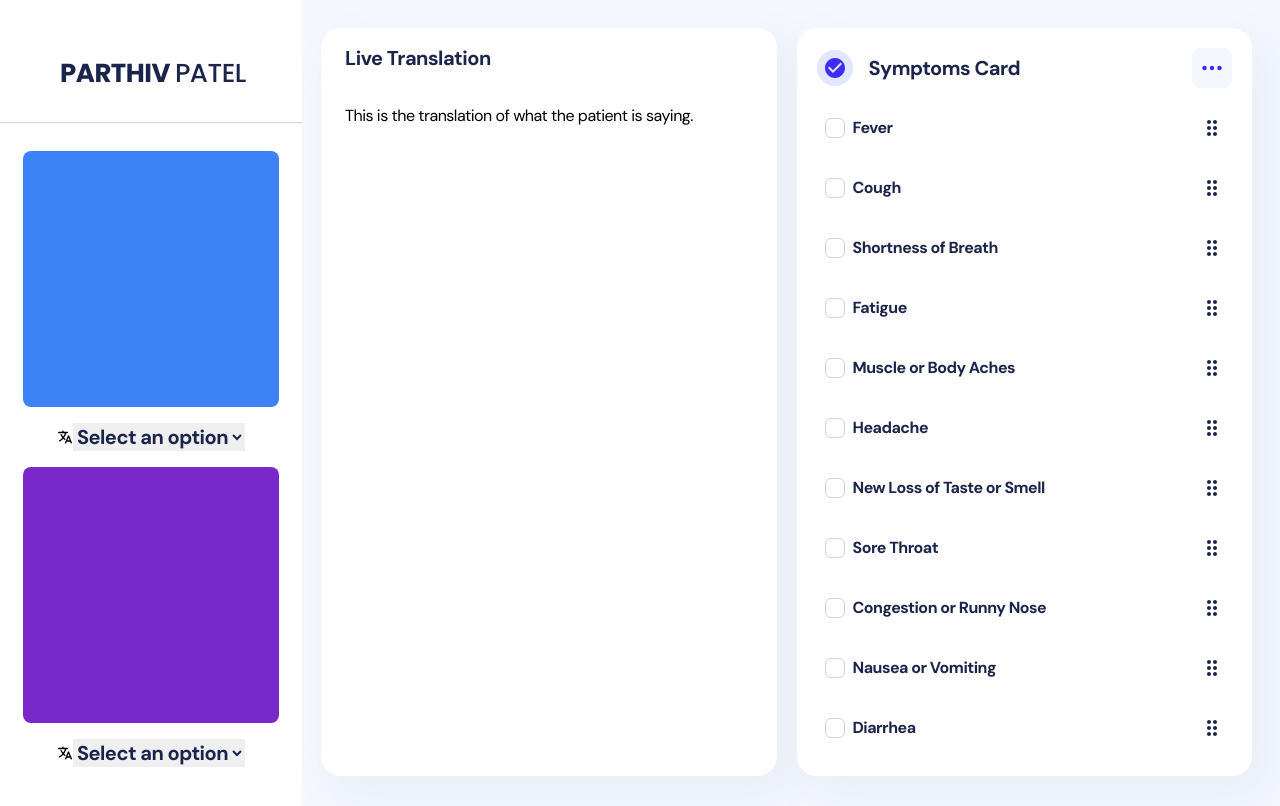
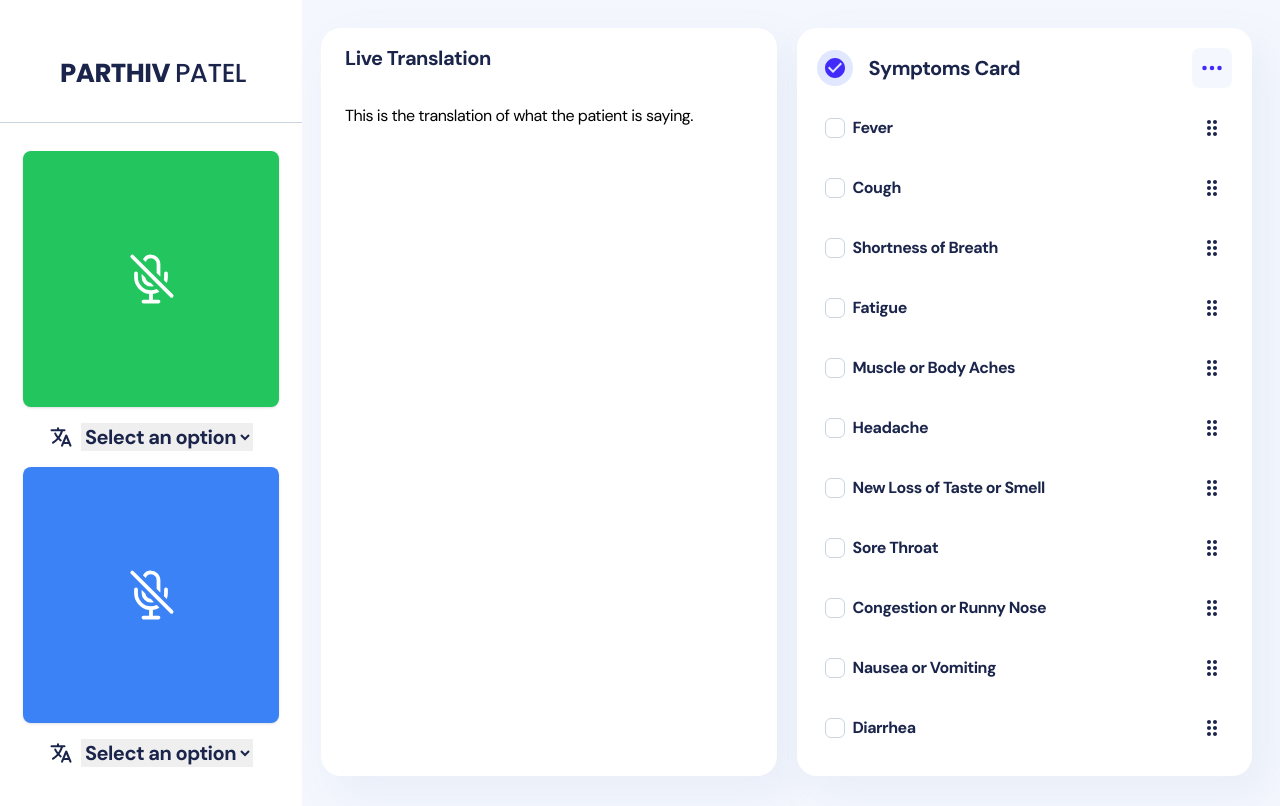
Before and after one commit to braynguyen/MediLingual, a React (Create React App) app in the folder front-end/: page /admin/default in a window 1280 px wide. Built offline with nearby package versions, Linux system fonts and the light colour scheme; what tailwindcss-rtl would draw is missing.

Commit message:
changed colors and stuff

```diff
--- a/front-end/package.json
+++ b/front-end/package.json
@@ -20,7 +20,7 @@
     "react-apexcharts": "1.4.0",
     "react-calendar": "^3.9.0",
     "react-dom": "^18.2.0",
-    "react-icons": "^4.4.0",
+    "react-icons": "^4.12.0",
     "react-router-dom": "^6.4.0",
     "react-scripts": "5.0.1",
     "react-table": "^7.8.0",
--- a/front-end/src/components/sidebar/index.jsx
+++ b/front-end/src/components/sidebar/index.jsx
@@ -1,16 +1,8 @@
 import React, { useState } from 'react';
 import { HiX } from "react-icons/hi";
-import Links from "./components/Links";
-import SidebarCard from "components/sidebar/componentsrtl/SidebarCard";
-import routes from "routes.js";
-import Switch from "components/switch";
-import { IoLanguage } from "react-icons/io5";
-import { IoPersonCircle } from "react-icons/io5";
-import { IoPersonCircleSharp } from "react-icons/io5";
-
+import { IoLanguage, IoMicOutline, IoMicOffOutline } from "react-icons/io5";
 
 const Sidebar = ({ open, onClose }) => {
-  // States for toggling buttons
   const [isPatientToggled, setIsPatientToggled] = useState(false);
   const [isDoctorToggled, setIsDoctorToggled] = useState(false);
 
@@ -25,20 +17,12 @@ const Sidebar = ({ open, onClose }) => {
     setSelectedOptionPatient(event.target.value);
   };
 
-
   const handlePatientToggle = () => {
-    // handle recording
-
-    // setIsDoctorToggled(!isDoctorToggled)
-    setIsPatientToggled(!isPatientToggled)
+    setIsPatientToggled(!isPatientToggled);
   };
 
   const handleDoctorToggle = () => {
-    // handle recording
-
-
-    setIsDoctorToggled(!isDoctorToggled)
-    // setIsPatientToggled(!isPatientToggled)
+    setIsDoctorToggled(!isDoctorToggled);
   };
 
   return (
@@ -60,68 +44,49 @@ const Sidebar = ({ open, onClose }) => {
       {/* Toggle Buttons */}
       <div className="flex flex-col items-center justify-center flex-grow">
         <button
-          className={`w-64 h-64 aspect-ratio-1 ${isPatientToggled ? 'bg-green-500' : 'bg-blue-500'} rounded-lg flex items-center justify-center`}
+          className={`w-64 h-64 aspect-ratio-1 ${isPatientToggled ? 'bg-red-600 shadow-xl' : 'bg-green-500 shadow'} rounded-lg flex items-center justify-center transition duration-300 ease-in-out transform hover:scale-105`}
           onClick={handlePatientToggle}
         >
-          {/* Patient icon here */}
+          {isPatientToggled ? <IoMicOutline className="text-white text-6xl" /> : <IoMicOffOutline className="text-white text-6xl" />}
         </button>
 
-        <div className="display inline-flex items-center pt-4">
-          <IoLanguage className="align-bottom" />
-          <div className="text-xl font-bold text-navy-700 dark:text-w'hite items-center">
-            <select
-              value={selectedOptionPatient}
-              onChange={handleSelectLanguagePatient}
-              className="text-xl font-bold text-navy-700 dark:text-white items-center justify-between"
-            >
-              <option
-                className="hover:bg-yellow-200"
-              >Select an option</option>
-              <option className="hover:bg-yellow-200"
-              >Option 1</option>
-              <option className="hover:bg-yellow-200"
-              >Option 2</option>
-              <option value="3"
-                className="hover:bg-yellow-200"
-              >Option 3</option>
-            </select>
-          </div>
+        {/* Selection for Patient */}
+        <div className="inline-flex items-center pt-4">
+          <IoLanguage className="text-2xl text-navy-700 dark:text-white" />
+          <select
+            value={selectedOptionPatient}
+            onChange={handleSelectLanguagePatient}
+            className="ml-2 text-xl font-bold text-navy-700 dark:text-white"
+          >
+            <option>Select an option</option>
+            <option>Option 1</option>
+            <option>Option 2</option>
+            <option value="3">Option 3</option>
+          </select>
         </div>
 
         <button
-          className={`mt-4 w-64 h-64 aspect-ratio-1 ${isDoctorToggled ? 'bg-yellow-500' : 'bg-purple-700'} rounded-lg flex items-center justify-center`}
+          className={`mt-4 w-64 h-64 aspect-ratio-1 ${isDoctorToggled ? 'bg-red-600 shadow-xl' : 'bg-blue-500 shadow'} rounded-lg flex items-center justify-center transition duration-300 ease-in-out transform hover:scale-105`}
           onClick={handleDoctorToggle}
         >
-          {/* Doctor icon here */}
+          {isDoctorToggled ? <IoMicOutline className="text-white text-6xl" /> : <IoMicOffOutline className="text-white text-6xl" />}
         </button>
 
-        <div className="display inline-flex items-center pt-4">
-          <IoLanguage className="align-bottom" />
-          <div className="text-xl font-bold text-navy-700 dark:text-white items-center">
-            <select
-              value={selectedOptionDoctor}
-              onChange={handleSelectLanguageDoctor}
-              className="text-xl font-bold text-navy-700 dark:text-white items-center justify-between"
-            >
-              <option
-                className="hover:bg-yellow-200"
-              >Select an option</option>
-              <option className="hover:bg-yellow-200"
-              >Option 1</option>
-              <option className="hover:bg-yellow-200"
-              >Option 2</option>
-              <option value="3"
-                className="hover:bg-yellow-200"
-              >Option 3</option>
-            </select>
-          </div>
+        {/* Selection for Doctor */}
+        <div className="inline-flex items-center pt-4">
+          <IoLanguage className="text-2xl text-navy-700 dark:text-white" />
+          <select
+            value={selectedOptionDoctor}
+            onChange={handleSelectLanguageDoctor}
+            className="ml-2 text-xl font-bold text-navy-700 dark:text-white"
+          >
+            <option>Select an option</option>
+            <option>Option 1</option>
+            <option>Option 2</option>
+            <option value="3">Option 3</option>
+          </select>
         </div>
-
-
-
-
       </div>
-
     </div>
   );
 };
```
Also changed, not shown: 1 other file (tests, documents, lock files or other folders).
